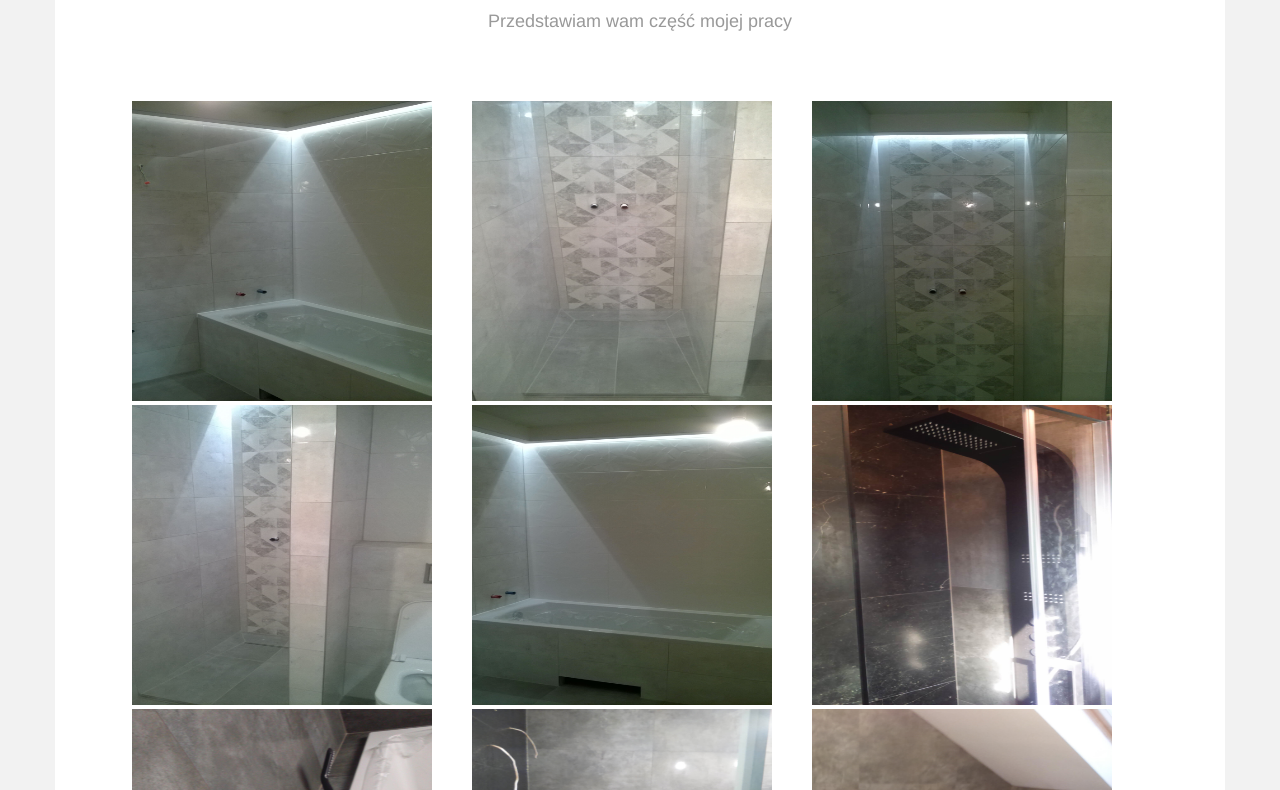
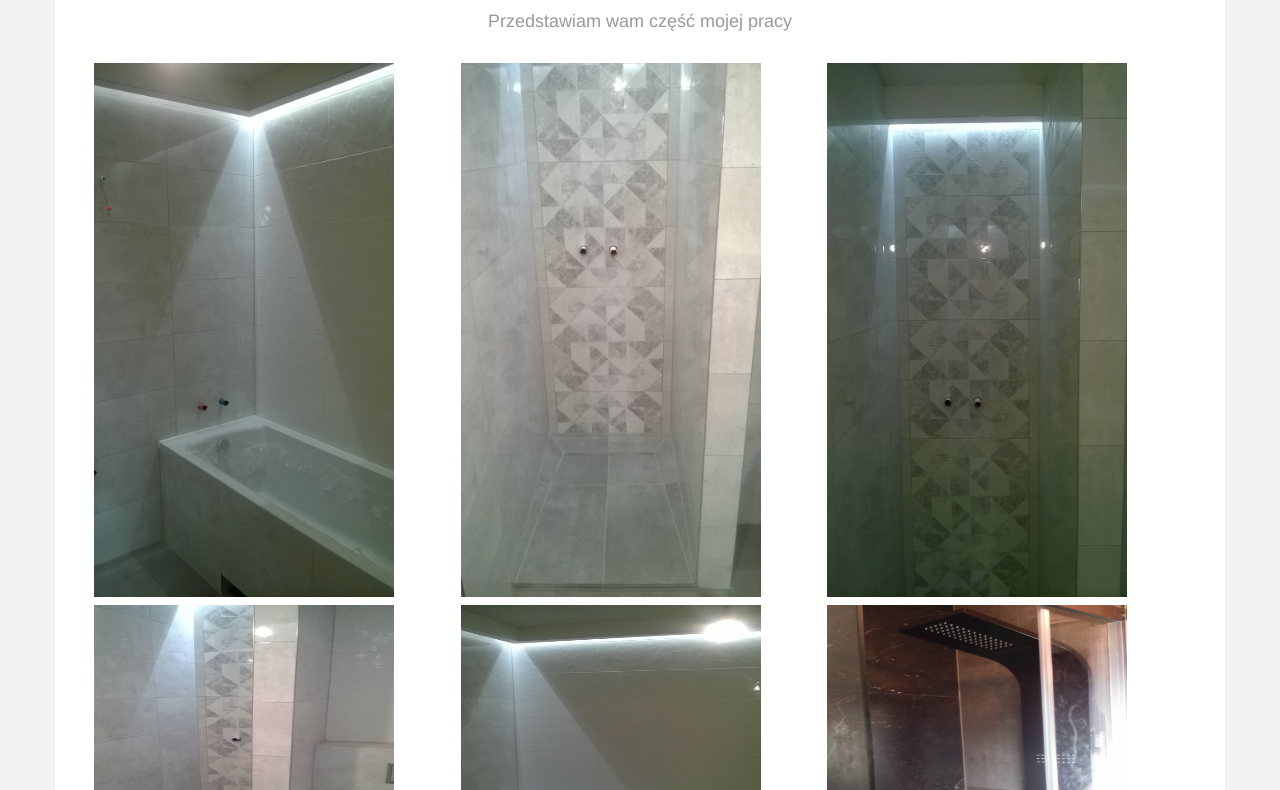
Before and after one commit to kamilmuzyka91/construction-company, a website: page public/gallery.html in a window 1280 px wide. Shown: the part 176-966 px from the top of the page. Drawn offline with nearby package versions, Linux system fonts and the light colour scheme; some packages are replaced by stand-ins of ours; a script that the page names is missing.

Commit message:
add readme.md

```diff
--- a/public/gallery.html
+++ b/public/gallery.html
@@ -54,21 +54,23 @@
 
                 <div class="tz-gallery">
 
-                    <div class="row">
+                    <div class="row justify-content-center">
                         <!-- płytki 1 -->
-                        <div class="col-sm-6 col-md-4">
+
+                        <div class="col-sm-6 col-md-4 ">
                             <a class="lightbox" href="../img/plytki1/zdj1.jpg"></a>
-                            <img src="../img/plytki1/zdj1.jpg" alt="zdjęcie 1" width="300px" height="300px">
+                            <img src="../img/plytki1/zdj1.jpg" alt="zdjęcie 1" width="300px">
                             </a>
                         </div>
                         <div class="col-sm-6 col-md-4">
                             <a class="lightbox" href="../img/plytki1/zdj2.jpg"></a>
-                            <img src="../img/plytki1/zdj2.jpg" alt="zdjęcie 2" width="300px" height="300px">
+                            <img src="../img/plytki1/zdj2.jpg" alt="zdjęcie 2" width="300px">
                             </a>
                         </div>
-                        <div class="col-sm-6 col-md-4">
+
+                        <div class="col-sm-6 col-md-4 col-lg-2">
                             <a class="lightbox" href="../img/plytki1/zdj3.jpg"></a>
-                            <img src="../img/plytki1/zdj3.jpg" alt="zdjęcie 3" width="300px" height="300px">
+                            <img src="../img/plytki1/zdj3.jpg" alt="zdjęcie 3" width="300px">
                             </a>
                         </div>
                         <div class="col-sm-6 col-md-4">
@@ -81,6 +83,7 @@
                             <img src="../img/plytki1/zdj5.jpg" alt="zdjęcie 5" width="300px" height="300px">
                             </a>
                         </div>
+
                         <!-- płytki 2 -->
                         <div class="col-sm-6 col-md-4">
                             <a class="lightbox" href="../img/plytki2/zdj10.jpg"></a>
--- a/scss/elements/subpages/_gallery.scss
+++ b/scss/elements/subpages/_gallery.scss
@@ -1,3 +1,9 @@
+.row {
+  @include mobile {
+    justify-content: center;
+    align-items: center;
+  }
+}
 .container.gallery-container {
   background-color: #fff;
   color: #35373a;
@@ -8,7 +14,7 @@
 .gallery-container h1 {
   text-align: center;
   margin-top: 50px;
-  font-family: "Droid Sans", sans-serif;
+  font-family: $main-font-1;
   font-weight: bold;
 }
 
@@ -20,13 +26,12 @@
 }
 
 .tz-gallery {
-  padding: 40px;
   margin: 0 auto;
 }
 
 /* Override bootstrap column paddings */
 .tz-gallery .row > div {
-  padding: 2px;
+  padding: 4px;
 }
 
 .tz-gallery .lightbox img {
@@ -71,9 +76,3 @@
 .baguetteBox-button {
   background-color: transparent !important;
 }
-
-@media (max-width: 768px) {
-  body {
-    padding: 0;
-  }
-}
```
Also changed, not shown: README.md, css/main.css, 1 other file.
